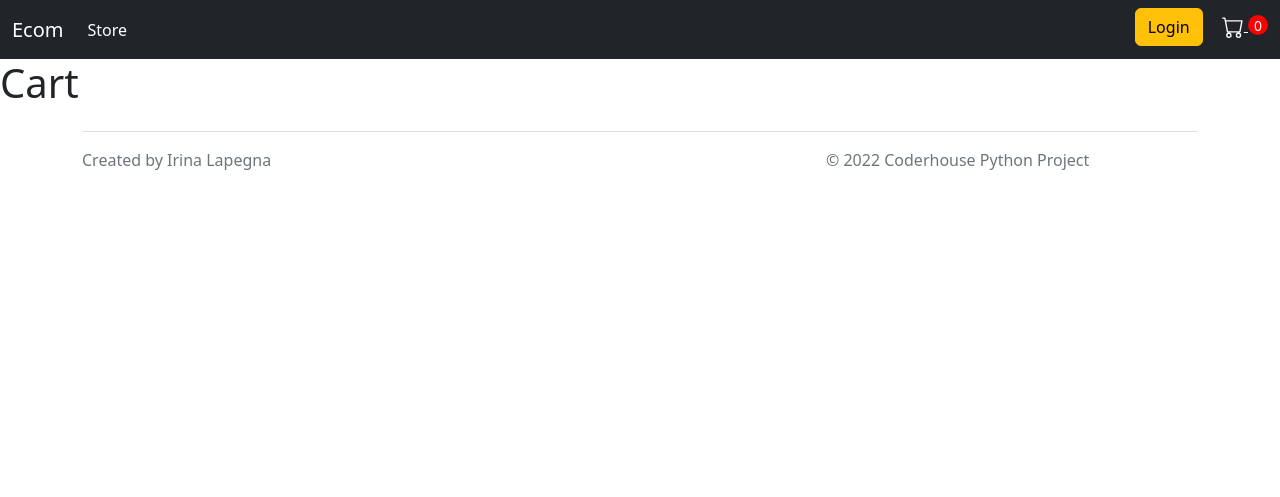
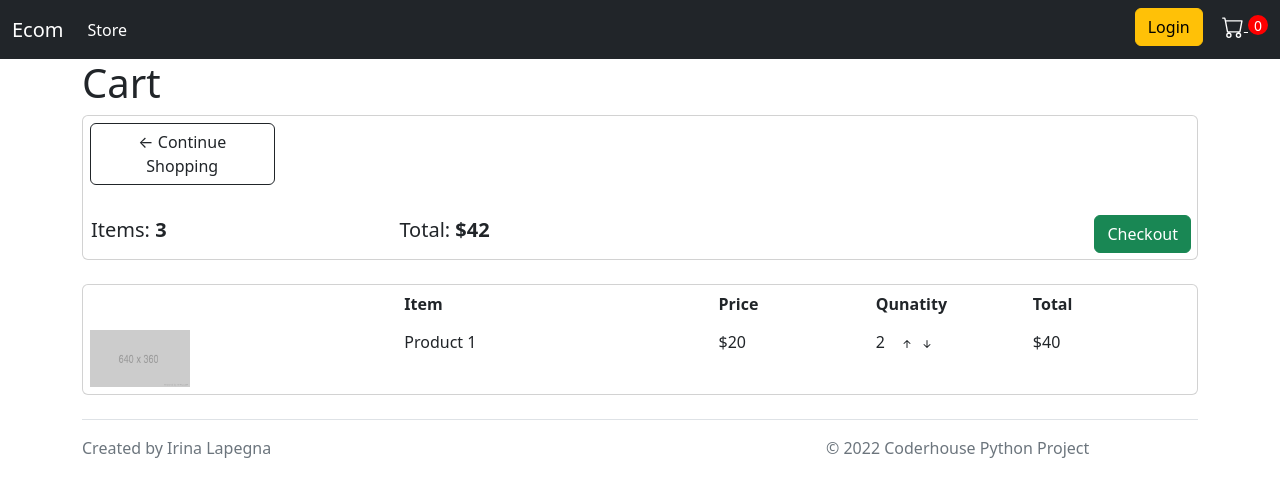
Before and after one commit to virinarl/CoderPythonProject, a Django app: template UserApp/templates/UserApp/cart.html in a window 1280 px wide. Shown: the top 497 px of the page. Run offline with Django 3.2, Linux system fonts and the light colour scheme; the template is opened without the code that fills it, so the values that code supplies are empty.

Commit message:
cart template setup

```diff
--- a/UserApp/templates/UserApp/cart.html
+++ b/UserApp/templates/UserApp/cart.html
@@ -1,6 +1,59 @@
 {% extends "UserApp/base.html" %}
+{% load static%}
+
 {% block main %}
 
-<h1>Cart</h1>
+<div class="container">
+    <h1>Cart</h1>
+    <div class="row">
+        <div class="col-lg-12">
+            <div class="card" style="padding: 7px 0px 0px 7px;">
+                <a class="btn btn-outline-dark col-lg-2" href="{% url 'store' %}"> &#x2190; Continue Shopping</a>
+                <br>
+                <table>
+                    <tr>
+                        <th><h5>Items: <strong>3</strong></h5></th>
+                        <th><h5>Total: <strong>$42</strong></h5></th>
+                        <th>
+                            <a href="{% url 'checkout' %}" class="btn btn-success" style="float:right; margin:5px;">Checkout</a>
+                        </th>
+                    </tr>
+                </table>
+            </div>
+            <br>
+            <div class="card">
+                <div style="display:flex;align-items:flex-stretch;padding:7px;">
+                    <div style="flex:2;"></div>
+                    <div style="flex:2;"><strong>Item</strong></div>
+                    <div style="flex:1;"><strong>Price</strong></div>
+                    <div style="flex:1;"><strong>Qunatity</strong></div>
+                    <div style="flex:1;"><strong>Total</strong></div>
+                </div>
+                <div style="display:flex;align-items:flex-stretch;padding:7px;">
+                    <div style="flex:2;">
+                        <img src="{% static 'UserApp/assets/placeholderImg.png'%}" alt="placeholder Img" style="width: 100px;">
+                    </div>
+                    <div style="flex:2;">Product 1</div>
+                    <div style="flex:1;">$20</div>
+                    <div style="flex:1;">
+                        <p style="display: inline-block; padding-right:10px;">2</p>
+                        <div style="display: inline-block; padding-right:10px;">
+                            <svg style="cursor:pointer;" xmlns="http://www.w3.org/2000/svg" width="16" height="16" fill="currentColor" class="bi bi-arrow-up-short" viewBox="0 0 16 16">
+                                <path fill-rule="evenodd" d="M8 12a.5.5 0 0 0 .5-.5V5.707l2.146 2.147a.5.5 0 0 0 .708-.708l-3-3a.5.5 0 0 0-.708 0l-3 3a.5.5 0 1 0 .708.708L7.5 5.707V11.5a.5.5 0 0 0 .5.5z"/>
+                            </svg>
+                            <svg style="cursor:pointer;" xmlns="http://www.w3.org/2000/svg" width="16" height="16" fill="currentColor" class="bi bi-arrow-down-short" viewBox="0 0 16 16">
+                                <path fill-rule="evenodd" d="M8 4a.5.5 0 0 1 .5.5v5.793l2.146-2.147a.5.5 0 0 1 .708.708l-3 3a.5.5 0 0 1-.708 0l-3-3a.5.5 0 1 1 .708-.708L7.5 10.293V4.5A.5.5 0 0 1 8 4z"/>
+                            </svg>
+                        </div>
+                    </div>
+                    <div style="flex:1;">$40</div>
+                </div>
+
+            </div>
+        </div>
+    </div>
+</div>
+
+
 
 {% endblock %}
```
